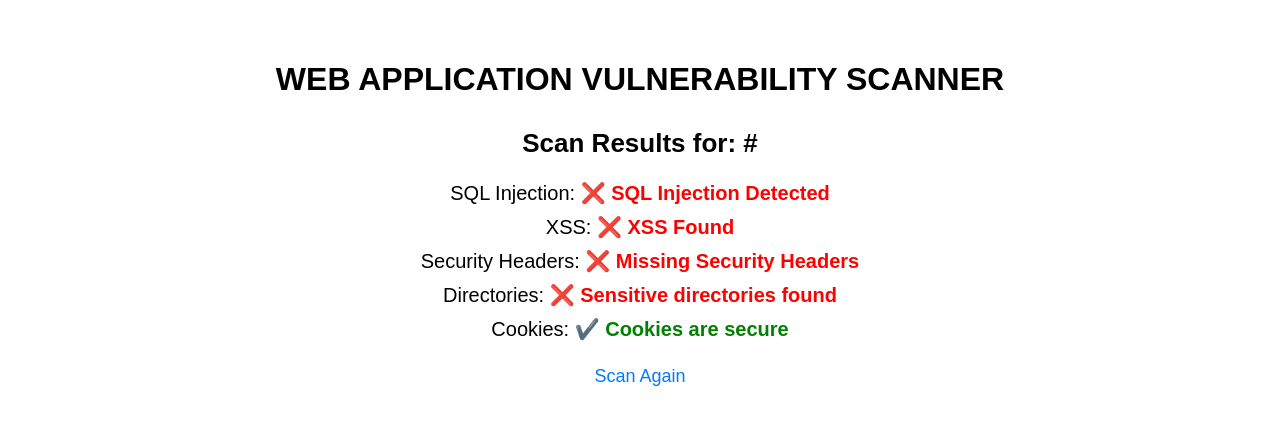
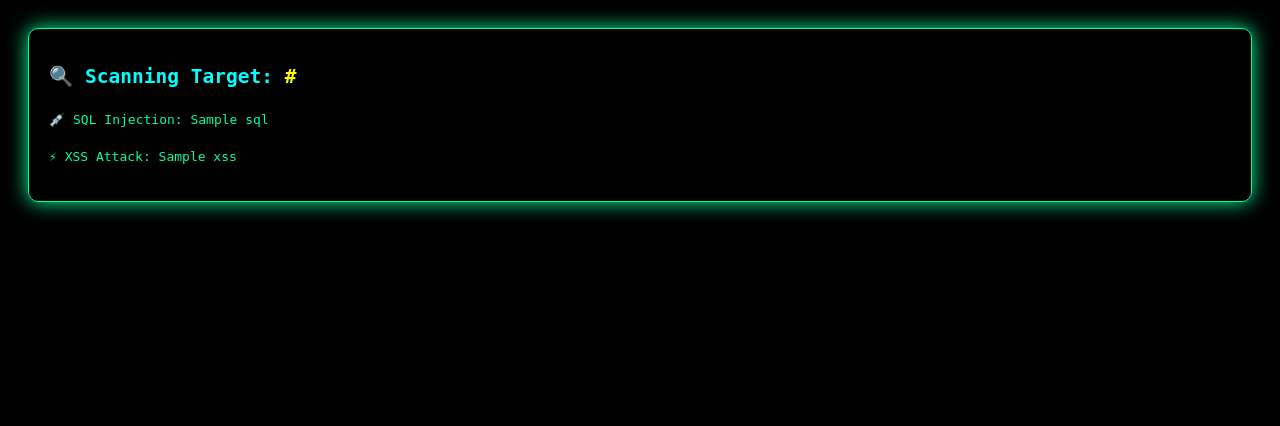
Before and after one commit to cybersagar123/VulnShield, a Django app: template sagar1/templates/result.html in a window 1280 px wide. Shown: the top 426 px of the page. Run offline with Django 3.2, Linux system fonts and the light colour scheme; the template is opened without the code that fills it: most values are stand-ins (such as "Sample title", 1, 10 or a date in 2020).

Commit message:
Update result.html

```diff
--- a/sagar1/templates/result.html
+++ b/sagar1/templates/result.html
@@ -1,99 +1,48 @@
 <!DOCTYPE html>
 <html>
 <head>
-    <title>Scan Results</title>
+<title>Scan Result</title>
 
 <style>
 body {
-            font-family: Arial, sans-serif;
-            background: #ffffff;
-            text-align: center;
-            margin: 0;
-            padding: 40px;
+    background: black;
+    color: #00ff9f;
+    font-family: monospace;
+    padding: 20px;
+}
+
+.container {
+    border: 1px solid #00ff9f;
+    padding: 20px;
+    border-radius: 10px;
+    box-shadow: 0 0 20px #00ff9f;
 }
 
 h2 {
-            font-size: 26px;
-            margin-top: 30px;
+    color: cyan;
 }
 
-        .result-row {
-            font-size: 20px;
-            margin: 10px 0;
+.result {
+    margin-top: 20px;
+    line-height: 1.8;
 }
 
-        .success {
-            color: green;
-            font-weight: bold;
-        }
-
-        .fail {
-            color: red;
-            font-weight: bold;
-        }
-
-        a {
-            display: block;
-            margin-top: 25px;
-            font-size: 18px;
-            text-decoration: none;
-            color: #007bff;
-        }
-
-        a:hover {
-            text-decoration: underline;
+span {
+    color: yellow;
 }
 </style>
 </head>
 
 <body>
 
-    <h1>WEB APPLICATION VULNERABILITY SCANNER</h1>
+<div class="container">
+    <h2>🔍 Scanning Target: <span>{{ url }}</span></h2>
 
-    <h2>Scan Results for: {{ url }}</h2>
-
-    <div class="result-row">
-        SQL Injection:
-        {% if sql_status %}
-            <span class="success">✔️ No SQL Injection Found</span>
-        {% else %}
-            <span class="fail">❌ SQL Injection Detected</span>
-        {% endif %}
+    <div class="result">
+        <p>💉 SQL Injection: {{ sql }}</p>
+        <p>⚡ XSS Attack: {{ xss }}</p>
     </div>
-
-    <div class="result-row">
-        XSS:
-        {% if xss_status %}
-            <span class="success">✔️ No XSS Found</span>
-        {% else %}
-            <span class="fail">❌ XSS Found</span>
-        {% endif %}
 </div>
-
-    <div class="result-row">
-        Security Headers:
-        {% if header_status %}
-            <span class="success">✔️ All Security Headers Present</span>
-        {% else %}
-            <span class="fail">❌ Missing Security Headers</span>
-        {% endif %}
-    </div>
-
-    <div class="result-row">
-        Directories:
-        {% if dir_status %}
-            <span class="success">✔️ No sensitive directories</span>
-        {% else %}
-            <span class="fail">❌ Sensitive directories found</span>
-        {% endif %}
-    </div>
-
-    <div class="result-row">
-        Cookies:
-        <span class="success">✔️ Cookies are secure</span>
-    </div>
-
-    <a href="{% url 'scan' %}">Scan Again</a>
 
 </body>
 </html>
```
Lines whose indentation alone changed are shown as unchanged.
